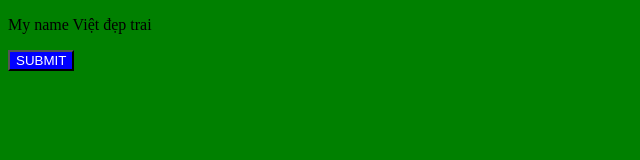
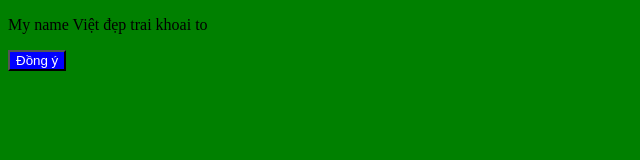
Before and after one commit to DoHoangViet13/git-tutorial, a plain HTML site: page index.html in a window 1280 px wide. Shown: the whole page, without its empty margins (0-640 px from the left). Drawn offline with Linux system fonts and the light colour scheme.

Commit message:
update index html file new

```diff
--- a/index.html
+++ b/index.html
@@ -9,7 +9,7 @@
     <link rel="stylesheet" href="index2.css">
 </head>
 <body>
-    <p>My name Việt đẹp trai</p>
-    <button>SUBMIT</button>
+    <p>My name Việt đẹp trai khoai to</p>
+    <button>Đồng ý</button>
 </body>
 </html>
```
